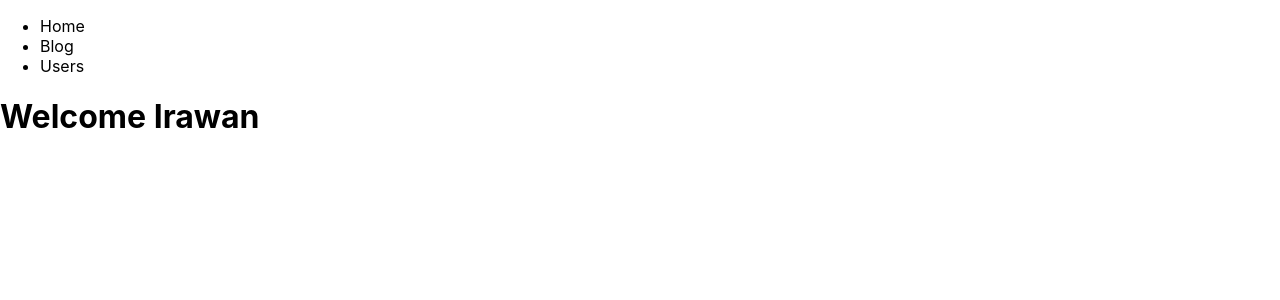
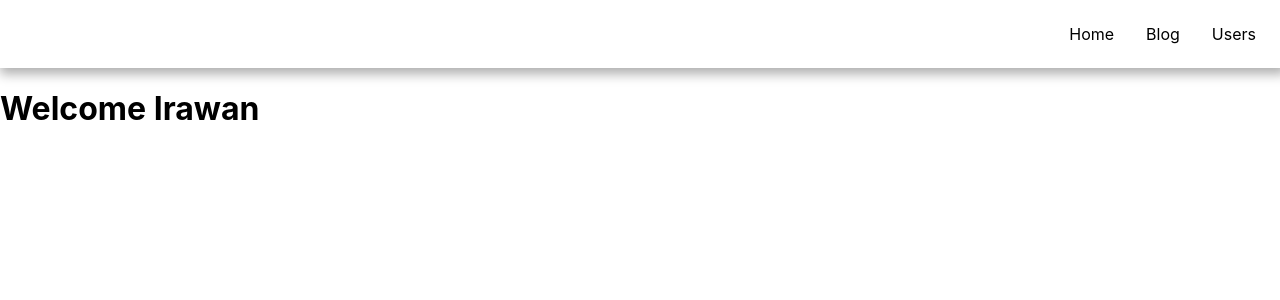
Before and after one commit to irawanbudiarto/Basic-NextJs, a Next.js app: page / in a window 1280 px wide. Shown: the top 300 px of the page. Built offline with nearby package versions, Linux system fonts and the light colour scheme.

Commit message:
update style header

```diff
--- /dev/null
+++ b/components/Header/Header.module.css
@@ -0,0 +1,14 @@
+.container {
+  padding: 8px;
+  box-shadow: 3px 3px 11px 3px rgb(0 0 0 / 32%);
+}
+
+.list {
+  list-style: none;
+  display: flex;
+  justify-content: flex-end;
+}
+
+.item {
+  margin: 0px 16px;
+}
--- a/components/Header/index.tsx
+++ b/components/Header/index.tsx
@@ -1,12 +1,13 @@
 import Link from 'next/link'
+import styles from './Header.module.css'
 
 export default function Header() {
     return (
-        <header>
-            <ul>
-            <li><Link href="/"><a>Home</a></Link></li>
-            <li><Link href="/blog"><a>Blog</a></Link></li>
-            <li><Link href="/users"><a>Users</a></Link></li>
+        <header className={styles.container}>
+            <ul className={styles.list}>
+                <li className={styles.item}><Link href="/"><a>Home</a></Link></li>
+                <li className={styles.item}><Link href="/blog"><a>Blog</a></Link></li>
+                <li className={styles.item}><Link href="/users"><a>Users</a></Link></li>
             </ul>
         </header>
     )
```
